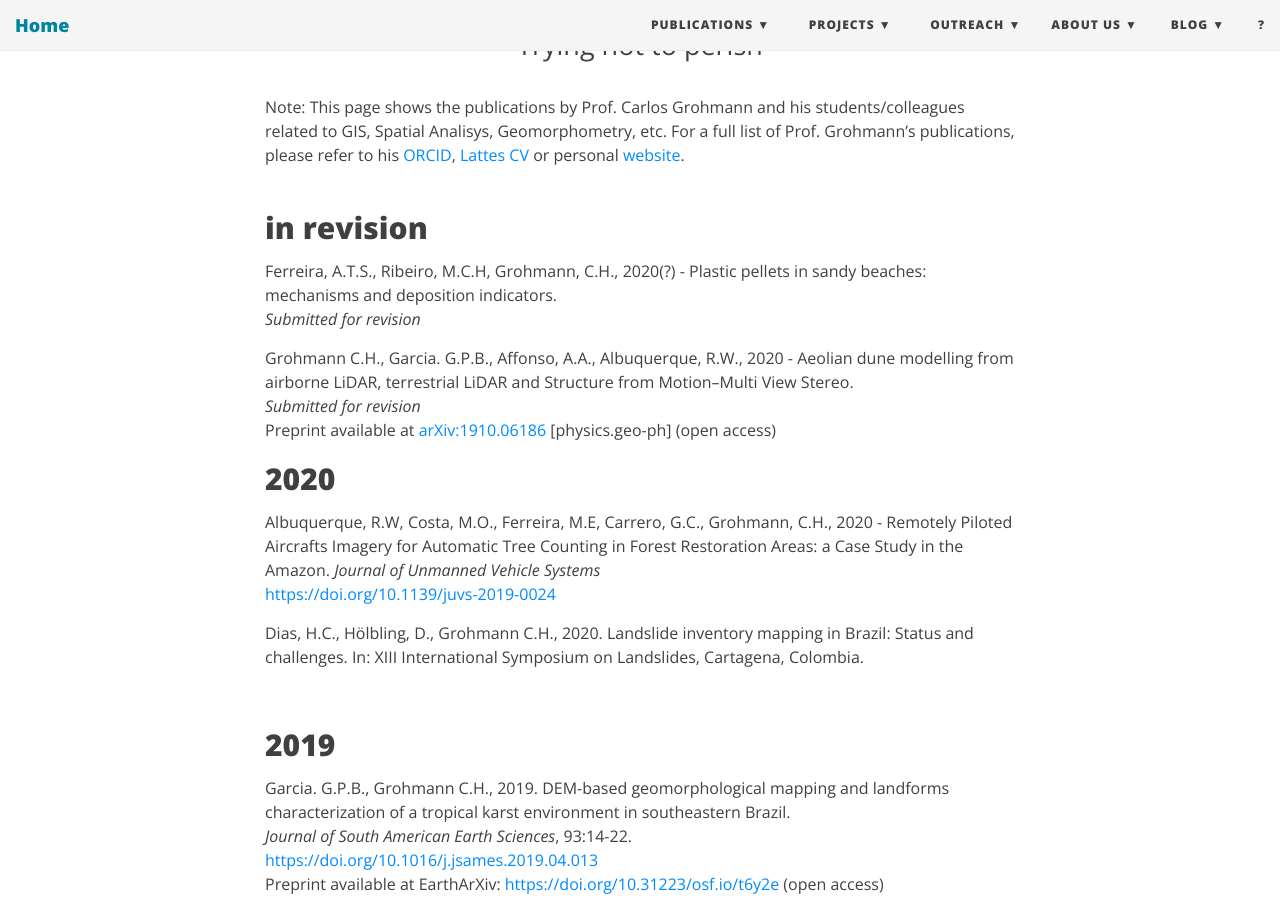
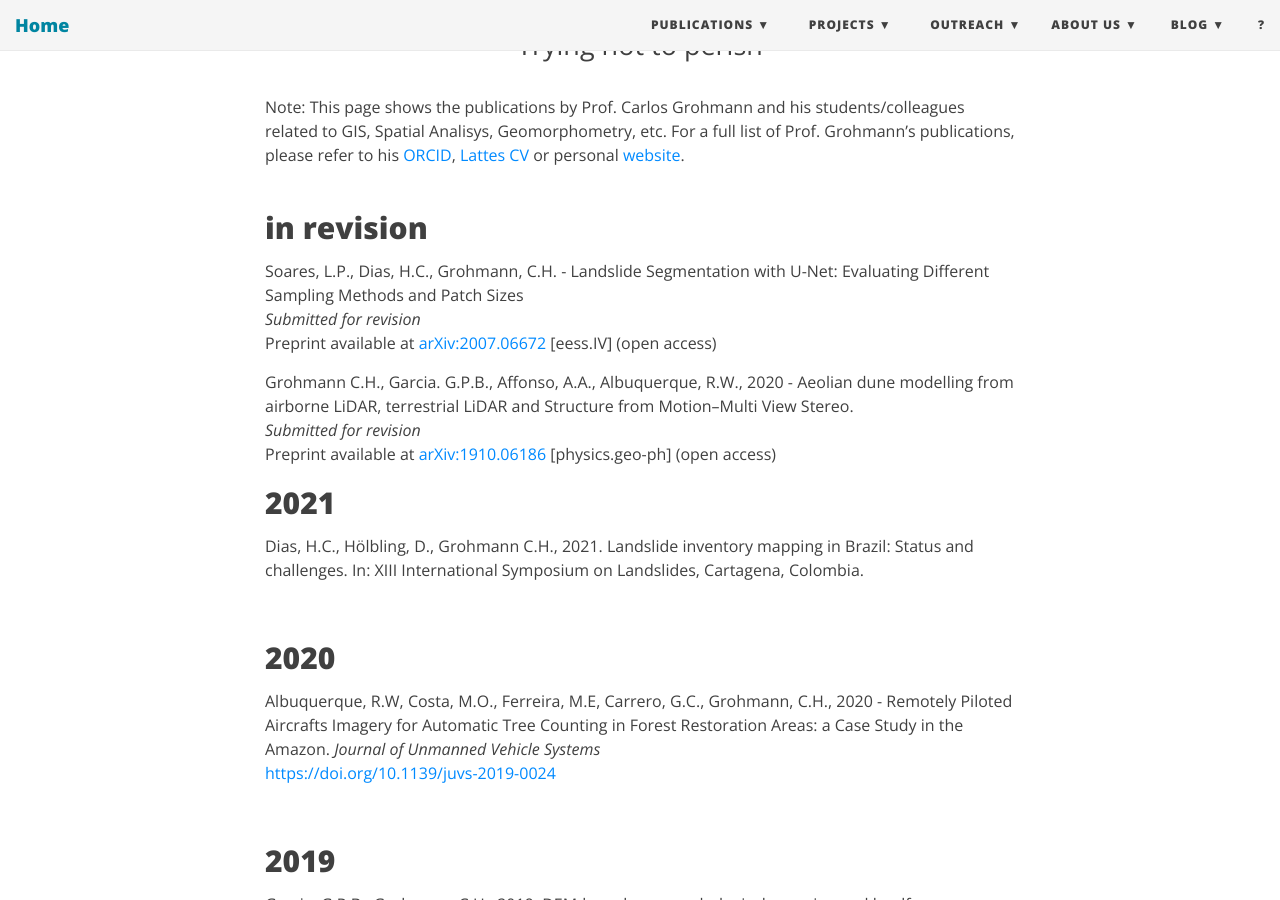
Before and after one commit to SPAMLab/SPAMLab.github.io, a Jekyll site: the page built from publications.md, in a window 1280 px wide and 900 px high, scrolled down 222 px. Built offline with Jekyll 4.4.1, drawn with Linux system fonts in a browser that asks for light colours; nearby versions of some CDN libraries.

Commit message:
Update publications.md

```diff
--- a/publications.md
+++ b/publications.md
@@ -9,25 +9,32 @@ Note: This page shows the publications by Prof. Carlos Grohmann and his students
 
 ## in revision
 
-<a name="pellets_anderson"></a>
+<!-- <a name="pellets_anderson"></a>
 Ferreira, A.T.S., Ribeiro, M.C.H, Grohmann, C.H., 2020(?) - Plastic pellets in sandy beaches: mechanisms and deposition indicators.
-_Submitted for revision_
-
-<!-- <a name="landslides_guilherme"></a>
-Garcia, G.P.B.\*, Grohmann, C.H., Martinioni, T.H., Bortolucci, L. 2020(?) - Automatic landslide identification based on vegetation indices and terrain attributes: a case study in Southeastern Brazil.
 _Submitted for revision_   -->
 
-<a name="isprs_garopaba"></a>
+<!-- <a name="landslides_helen_msc"></a>
+Dias, H.C., Gramani, M.F., Grohmann, C.H., Bateira, C., Vieira, B.C. - Statistical-based shallow landslide susceptibility assessment for a tropical environment: a case study in the southeastern coast of Brazil. _Submitted for revision_  -->
+
+<a name="lucas_unet"></a>
+Soares, L.P., Dias, H.C., Grohmann, C.H. - Landslide Segmentation with U-Net: Evaluating Different Sampling Methods and Patch Sizes
+_Submitted for revision_
+Preprint available at [arXiv:2007.06672](https://arxiv.org/abs/2007.06672) [eess.IV] (open access)
+
+<a name="garopaba_sfm"></a>
 Grohmann C.H., Garcia. G.P.B., Affonso, A.A., Albuquerque, R.W., 2020 - Aeolian dune modelling from airborne LiDAR, terrestrial LiDAR and Structure from Motion--Multi View Stereo.
 _Submitted for revision_
 Preprint available at [arXiv:1910.06186](https://arxiv.org/abs/1910.06186) [physics.geo-ph] (open access)
 
 
+## 2021
+<a name="isl_helen"></a>Dias, H.C., H&ouml;lbling, D., Grohmann C.H., 2021. Landslide inventory mapping in Brazil: Status and challenges. In: XIII International Symposium on Landslides, Cartagena, Colombia.
+
+
+&nbsp;
 ## 2020
 <a name="treecount_rafael"></a>Albuquerque, R.W, Costa, M.O., Ferreira, M.E, Carrero, G.C., Grohmann, C.H., 2020 - Remotely Piloted Aircrafts Imagery for Automatic Tree Counting in Forest Restoration Areas: a Case Study in the Amazon. _Journal of Unmanned Vehicle Systems_
 [https://doi.org/10.1139/juvs-2019-0024](https://doi.org/10.1139/juvs-2019-0024)
-
-<a name="isl_helen"></a>Dias, H.C., H&ouml;lbling, D., Grohmann C.H., 2020. Landslide inventory mapping in Brazil: Status and challenges. In: XIII International Symposium on Landslides, Cartagena, Colombia.
 
 
 &nbsp;
@@ -175,3 +182,10 @@ Postprint available at [EarthArXiv.org](https://dx.doi.org/10.17605/OSF.IO/9VU72
 <a name="rse_tdx"></a>Grohmann, C.H. 2004. Morphometric analysis in Geographic Information Systems: applications of free software GRASS and R. _Computers & Geosciences_, 30 (9-10):1055-1067.
 [http://dx.doi.org/10.1016/j.cageo.2004.08.002](http://dx.doi.org/10.1016/j.cageo.2004.08.002)
 Postprint available at [EarthArXiv.org](https://dx.doi.org/10.17605/OSF.IO/6VX7C) (open access)
+
+
+
+
+<!-- <a name="landslides_guilherme"></a>
+Garcia, G.P.B.\*, Grohmann, C.H., Martinioni, T.H., Bortolucci, L. 2020(?) - Automatic landslide identification based on vegetation indices and terrain attributes: a case study in Southeastern Brazil.
+_Submitted for revision_   -->
```
